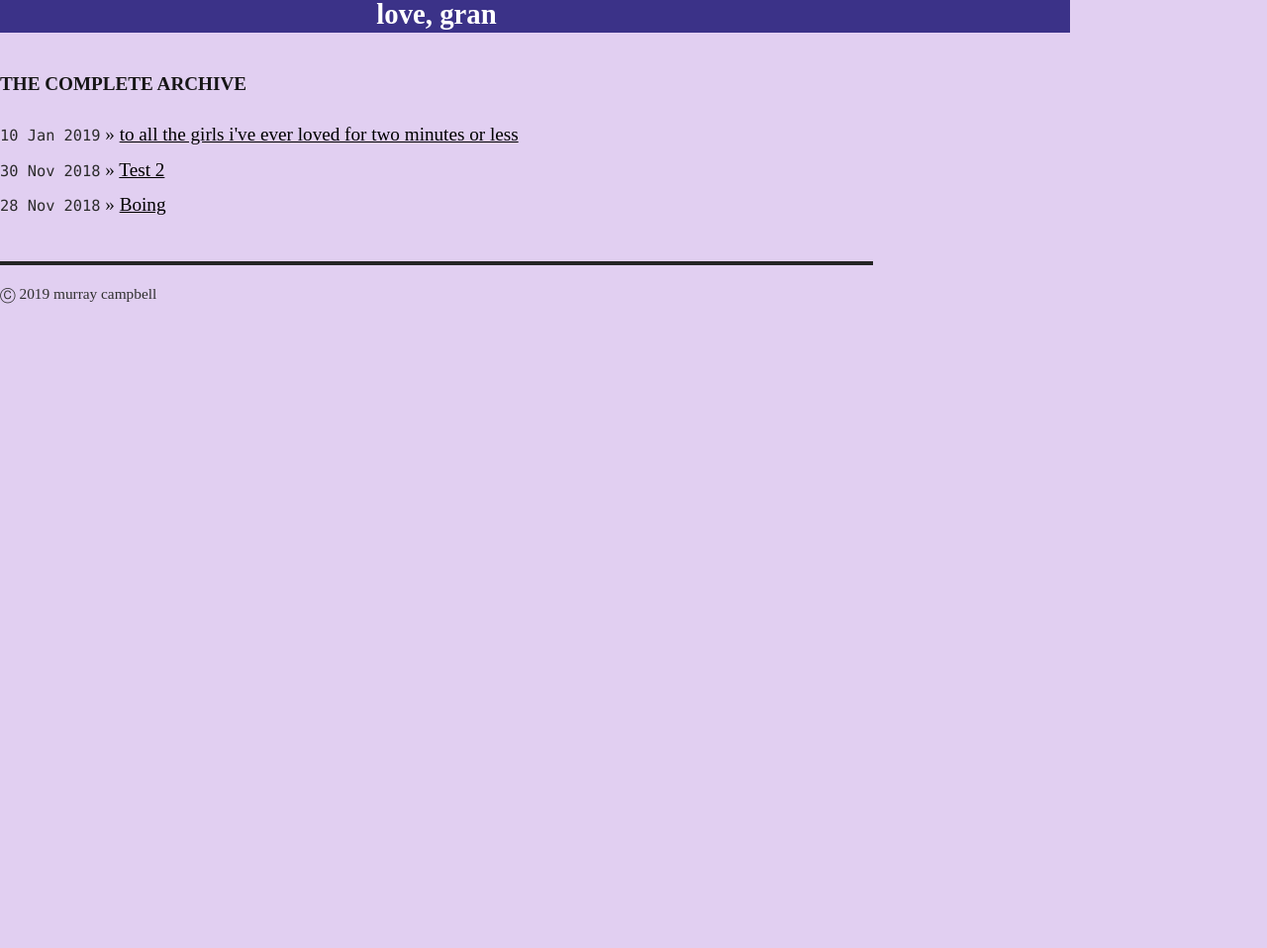
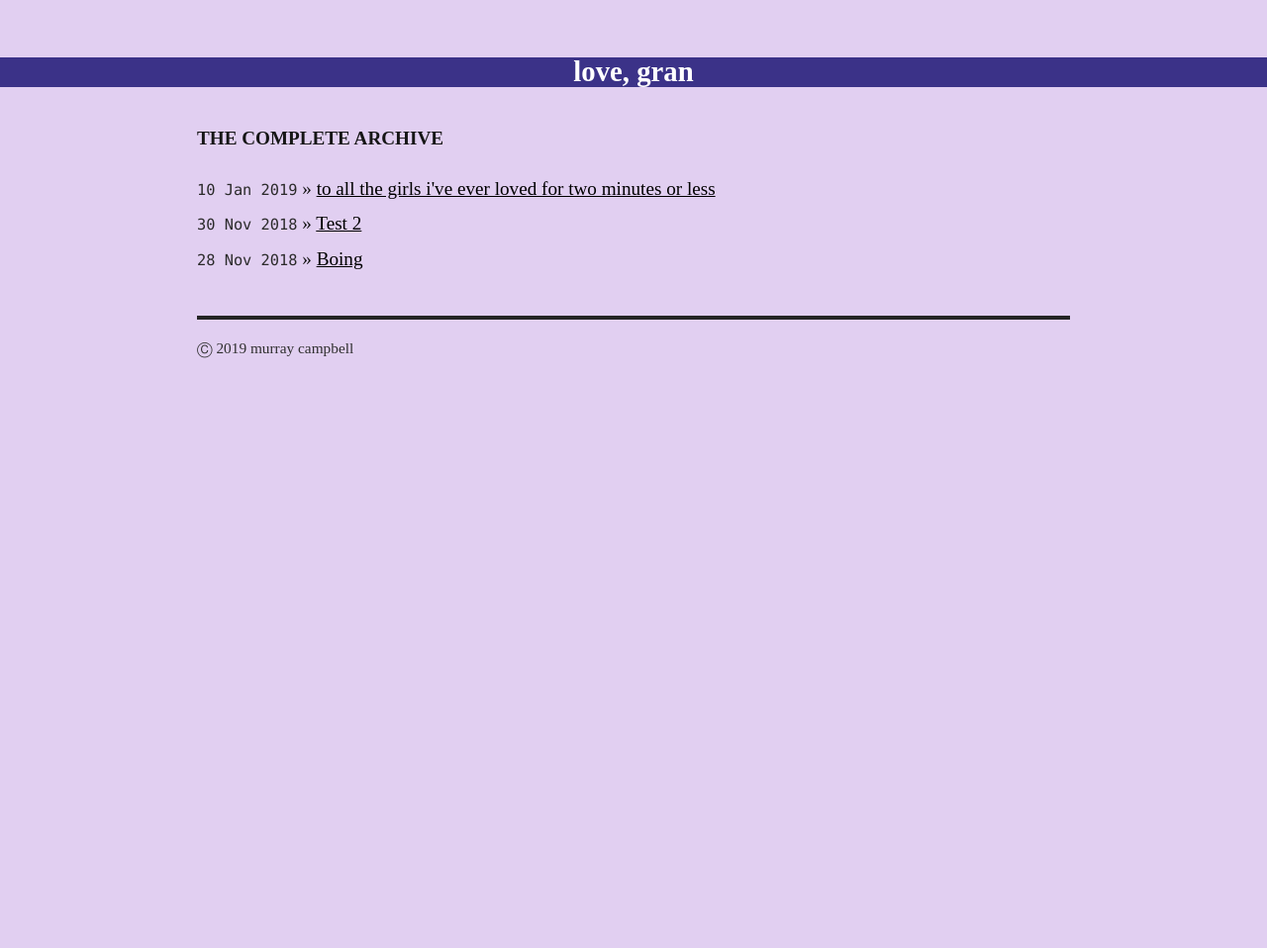
Before and after one commit to campmara/gran, a Jekyll site: the page built from index.html, in a window 1280 px wide. Shown: the whole page at 99% size. Built offline with Jekyll 4.4.1, drawn with Linux system fonts in a browser that asks for light colours; some web fonts are replaced; before the commit the page ends 900 px from its top, so only the background shows below that.

Commit message:
Update screen.css

```diff
--- a/assets/css/screen.css
+++ b/assets/css/screen.css
@@ -82,12 +82,13 @@ ul.posts {
   font-size: 125%;
   text-align: justify;
   width: 46em;
-  /*margin: 3em auto 2em auto;*/
+  margin: 3em auto 2em auto;
   line-height: 1.5em;
 }
 
 .title {
   width: 100vw;
+  height: 30px;
   position: relative;
   left: 50%;
   right: 50%;
```
